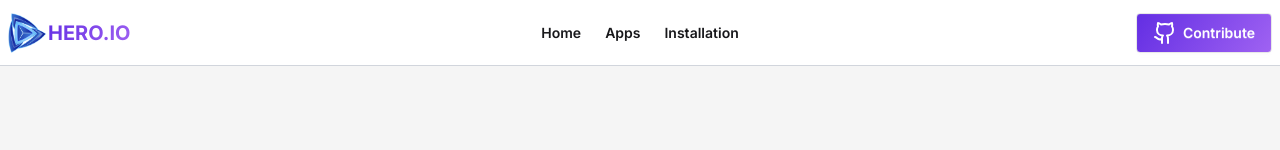
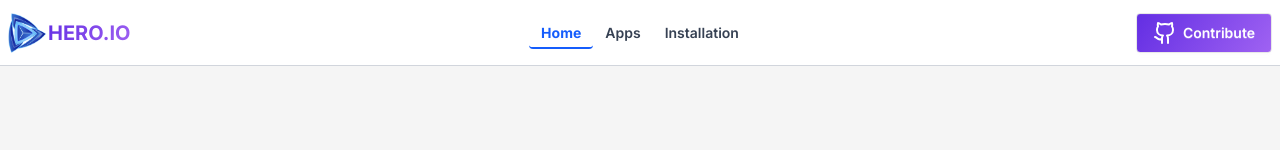
Before and after one commit to skghosh87/hero-io-app, a React (Vite) app: page / in a window 1280 px wide. Shown: the top 150 px of the page. Built offline with nearby package versions, Linux system fonts and the light colour scheme.

Commit message:
link activate

```diff
--- a/src/Components/HeroSection.jsx
+++ b/src/Components/HeroSection.jsx
@@ -19,26 +19,39 @@ const HeroSection = () => {
               ideas into digital experiences that truly make an impact.
             </p>
             <div className="btn-box flex gap-5 items-center justify-center">
-              <button className="btn">
+              <div>
                 <span>
+                  <a
+                    href="https://play.google.com/store/apps?hl=en"
+                    target="_blank"
+                    className="btn"
+                  >
                     <img
                       className="w-[20px] h-[20px]"
                       src={playStoreImg}
                       alt="App Store"
                     />
+                    Google Play
+                  </a>
                 </span>
-                Google Play
-              </button>
-              <button className="btn">
+              </div>
+              <div>
                 <span>
+                  <a
+                    href="https://www.apple.com/app-store/"
+                    target="_blank"
+                    className="btn"
+                  >
+                    {" "}
                     <img
                       className="w-[20px] h-[20px]"
                       src={appStoreImg}
                       alt="Play Store"
                     />
+                    App Store
+                  </a>
                 </span>
-                App Store
-              </button>
+              </div>
             </div>
             <figure>
               <img className="mx-auto " src={heroImg} alt="Hero Image" />
--- a/src/Components/Navbar.jsx
+++ b/src/Components/Navbar.jsx
@@ -1,10 +1,15 @@
+import React from "react";
 import { Github } from "lucide-react";
-import React from "react";
 import logo from "/logo.png";
 import Container from "./Container";
 import { Link, NavLink } from "react-router";
 
 const Navbar = () => {
+  const getNavLinkClass = ({ isActive }) =>
+    isActive
+      ? "text-blue-600 font-bold border-b-2 border-blue-600 pb-1"
+      : "text-gray-700 hover:text-blue-600 font-semibold";
+
   return (
     <div className=" bg-white shadow-md border-b-[0.5px] border-gray-300">
       <Container>
@@ -15,37 +20,25 @@ const Navbar = () => {
                 tabIndex={0}
                 role="button"
                 className="btn btn-ghost md:hidden"
-              >
-                <svg
-                  xmlns="http://www.w3.org/2000/svg"
-                  className="h-5 w-5"
-                  fill="none"
-                  viewBox="0 0 24 24"
-                  stroke="currentColor"
-                >
-                  {" "}
-                  <path
-                    strokeLinecap="round"
-                    strokeLinejoin="round"
-                    strokeWidth="2"
-                    d="M4 6h16M4 12h8m-8 6h16"
-                  />{" "}
-                </svg>
-              </div>
+              ></div>
               <ul
                 tabIndex={0}
                 className="menu menu-sm dropdown-content bg-base-100 rounded-box z-1 mt-3 w-52 p-2 shadow "
               >
                 <li>
-                  <NavLink to="/">Home</NavLink>
+                  <NavLink to="/" className={getNavLinkClass}>
+                    Home
+                  </NavLink>
                 </li>
                 <li>
-                  <NavLink to="/apps">Apps</NavLink>
-                  {/* <a href="/apps">Apps</a> */}
+                  <NavLink to="/apps" className={getNavLinkClass}>
+                    Apps
+                  </NavLink>
                 </li>
                 <li>
-                  <NavLink to="/installation">Installation</NavLink>
-                  {/* <a href="/installation">Installation</a> */}
+                  <NavLink to="/installation" className={getNavLinkClass}>
+                    Installation
+                  </NavLink>
                 </li>
               </ul>
             </div>
@@ -58,18 +51,23 @@ const Navbar = () => {
           <div className="navbar-center hidden md:flex">
             <ul className="menu menu-horizontal px-1 font-semibold">
               <li>
-                <NavLink to="/">Home</NavLink>
+                <NavLink to="/" className={getNavLinkClass}>
+                  Home
+                </NavLink>
               </li>
               <li>
-                <NavLink to="/apps">Apps</NavLink>
-                {/* <a href="/apps">Apps</a> */}
+                <NavLink to="/apps" className={getNavLinkClass}>
+                  Apps
+                </NavLink>
               </li>
               <li>
-                <NavLink to="/installation">Installation</NavLink>
-                {/* <a href="/installation">Installation</a> */}
+                <NavLink to="/installation" className={getNavLinkClass}>
+                  Installation
+                </NavLink>
               </li>
             </ul>
           </div>
+
           <div className="navbar-end">
             <a
               href="https://github.com/skghosh87/hero-io-app.git"
```
Lines whose indentation alone changed are shown as unchanged.
